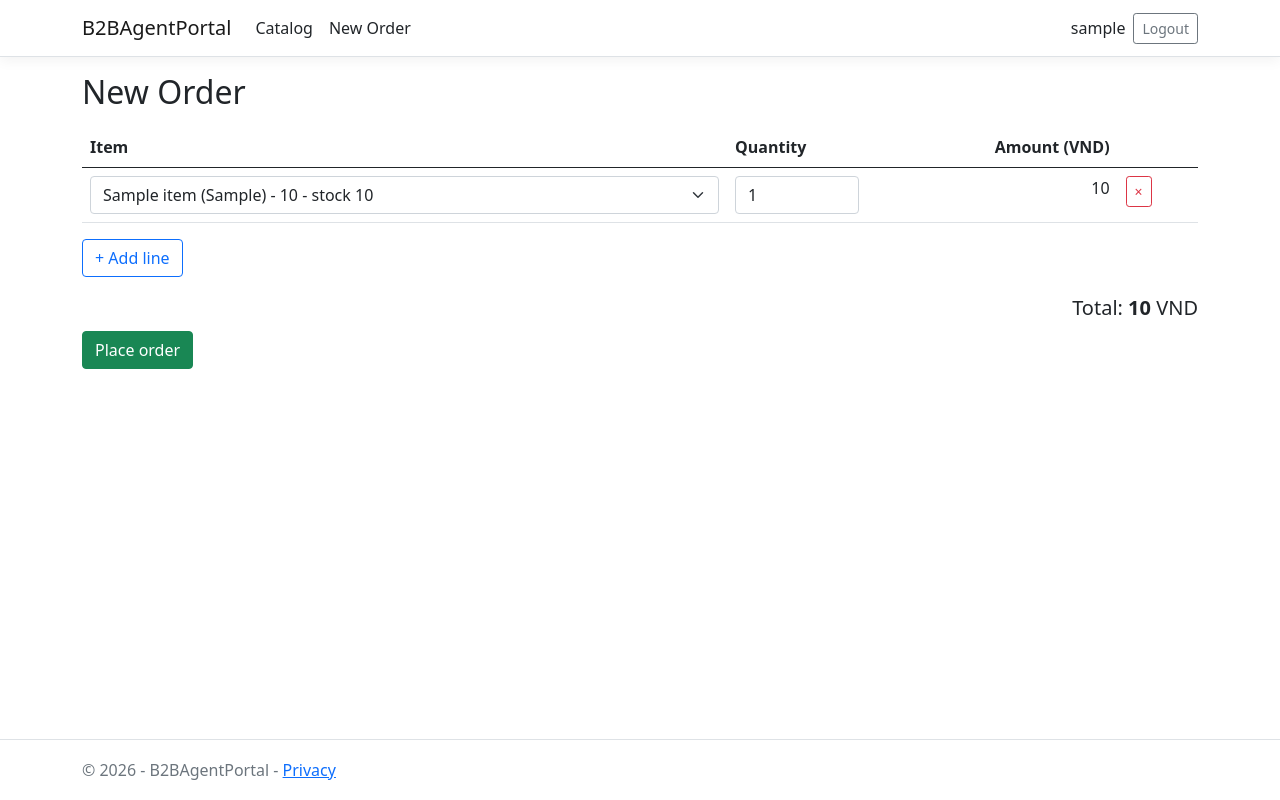
After one commit to Narwhal1412/SE-QT2_2, an ASP.NET Core app: page /NewOrder in a window 1280 px wide. The commit adds this page. Run offline with ASP.NET Core 8, Linux system fonts and the light colour scheme; the visitor is signed in with stand-in values (Sample User, id 1); tables that the repository leaves empty hold one stand-in row (values such as "Sample post"); style sheets or scripts are compiled from the project's sources.

Commit message:
Added NewOrder section for agents to place orders.

```diff
--- /dev/null
+++ b/B2BAgentPortal/Pages/NewOrder.cshtml
@@ -0,0 +1,85 @@
+@page
+@model B2BAgentPortal.Pages.NewOrderModel
+@{ ViewData["Title"] = "New Order"; }
+
+<h2>New Order</h2>
+
+@if (TempData["Message"] != null)
+{
+    <div class="alert alert-success">@TempData["Message"]</div>
+}
+<div asp-validation-summary="All" class="text-danger"></div>
+
+<form method="post">
+    <table class="table" id="lines">
+        <thead>
+            <tr><th>Item</th><th style="width:140px">Quantity</th><th class="text-end">Amount (VND)</th><th></th></tr>
+        </thead>
+        <tbody></tbody>  @* rows are created by the script below *@
+    </table>
+
+    <button type="button" id="addLine" class="btn btn-outline-primary">+ Add line</button>
+    <div class="text-end fs-5 mt-3">Total: <strong id="total">0</strong> VND</div>
+    <button class="btn btn-success mt-2">Place order</button>
+</form>
+
+@* Blueprint for one row; the script clones it for every new line *@
+<template id="rowTemplate">
+    <tr>
+        <td>
+            <select class="form-select item">
+                @foreach (var i in Model.Items)
+                {
+                    <option value="@i.ItemId" data-price="@i.Price.ToString(System.Globalization.CultureInfo.InvariantCulture)">
+                        @i.ItemName (@i.Size) - @i.Price.ToString("N0") - stock @i.StockQuantity
+                    </option>
+                }
+            </select>
+        </td>
+        <td><input type="number" min="1" value="1" class="form-control qty" /></td>
+        <td class="text-end amount">0</td>
+        <td><button type="button" class="btn btn-sm btn-outline-danger remove">&times;</button></td>
+    </tr>
+</template>
+
+@section Scripts {
+<script>
+    const tbody = document.querySelector('#lines tbody');
+    const tpl = document.getElementById('rowTemplate');
+
+    function addRow(itemId, qty) {
+        const row = tpl.content.firstElementChild.cloneNode(true);   // copy the blueprint
+        if (itemId) row.querySelector('.item').value = itemId;
+        if (qty) row.querySelector('.qty').value = qty;
+        tbody.appendChild(row);
+        refresh();
+    }
+
+    // Recalculate the amounts and total, and renumber the field names
+    // (Lines[0], Lines[1], ...) so the server can bind them as a list
+    function refresh() {
+        let total = 0;
+        tbody.querySelectorAll('tr').forEach((row, i) => {
+            const sel = row.querySelector('.item');
+            const qty = row.querySelector('.qty');
+            sel.name = `Lines[${i}].ItemId`;
+            qty.name = `Lines[${i}].Quantity`;
+            const price = parseFloat(sel.selectedOptions[0].dataset.price);
+            const amount = price * (parseInt(qty.value) || 0);
+            row.querySelector('.amount').textContent = amount.toLocaleString('en-US');
+            total += amount;
+        });
+        document.getElementById('total').textContent = total.toLocaleString('en-US');
+    }
+
+    document.getElementById('addLine').onclick = () => addRow();
+    tbody.addEventListener('input', refresh);                        // item or quantity changed
+    tbody.addEventListener('click', e => {
+        if (e.target.classList.contains('remove')) { e.target.closest('tr').remove(); refresh(); }
+    });
+
+    // After a failed order, rebuild the rows the agent had typed
+    const initial = @Html.Raw(Json.Serialize(Model.Lines));
+    if (initial.length) initial.forEach(l => addRow(l.itemId, l.quantity)); else addRow();
+</script>
+}
--- /dev/null
+++ b/B2BAgentPortal/Pages/NewOrder.cshtml.cs
@@ -0,0 +1,50 @@
+using B2BAgentPortal.Data;
+using B2BAgentPortal.Models;
+using B2BAgentPortal.Services;
+using Microsoft.AspNetCore.Mvc;
+using Microsoft.AspNetCore.Mvc.RazorPages;
+using Microsoft.EntityFrameworkCore;
+
+namespace B2BAgentPortal.Pages;
+
+// One row of the form (the "detail" part)
+public class LineInput
+{
+    public int ItemId { get; set; }
+    public int Quantity { get; set; }
+}
+
+public class NewOrderModel : PageModel
+{
+    private readonly B2BContext _db;
+    private readonly OrderService _orders;
+    public NewOrderModel(B2BContext db, OrderService orders) { _db = db; _orders = orders; }
+
+    public List<Item> Items { get; set; } = new();                 // fills the dropdown
+    [BindProperty] public List<LineInput> Lines { get; set; } = new();
+
+    public async Task OnGetAsync() => await LoadItems();
+
+    public async Task<IActionResult> OnPostAsync()
+    {
+        // The agent id comes from the login cookie, never from the form,
+        // so nobody can place an order in someone else's name
+        int agentId = int.Parse(User.FindFirst("AgentID")!.Value);
+
+        var result = await _orders.PlaceOrderAsync(
+            agentId, Lines.Select(l => new OrderLine(l.ItemId, l.Quantity)));
+
+        if (!result.Success)
+        {
+            ModelState.AddModelError("", result.Error!);           // shown in the red summary
+            await LoadItems();
+            return Page();                                         // keeps the lines the agent typed
+        }
+
+        TempData["Message"] = $"Order #{result.OrderId} was placed successfully.";
+        return RedirectToPage();                                   // avoids a double-submit on refresh
+    }
+
+    private async Task LoadItems() =>
+        Items = await _db.Items.AsNoTracking().OrderBy(i => i.ItemName).ToListAsync();
+}
--- a/B2BAgentPortal/Pages/Shared/_Layout.cshtml
+++ b/B2BAgentPortal/Pages/Shared/_Layout.cshtml
@@ -22,6 +22,7 @@
                     {
                         <ul class="navbar-nav flex-grow-1">
                             <li class="nav-item"><a class="nav-link text-dark" asp-page="/Index">Catalog</a></li>
+                            <li class="nav-item"><a class="nav-link text-dark" asp-page="/NewOrder">New Order</a></li>
                         </ul>
                         <form method="post" asp-page="/Logout" class="d-flex align-items-center">
                             <span class="me-2">@User.Identity.Name</span>
```
Also changed, not shown: B2BAgentPortal/Services/OrderService.cs (line endings or trailing spaces).
